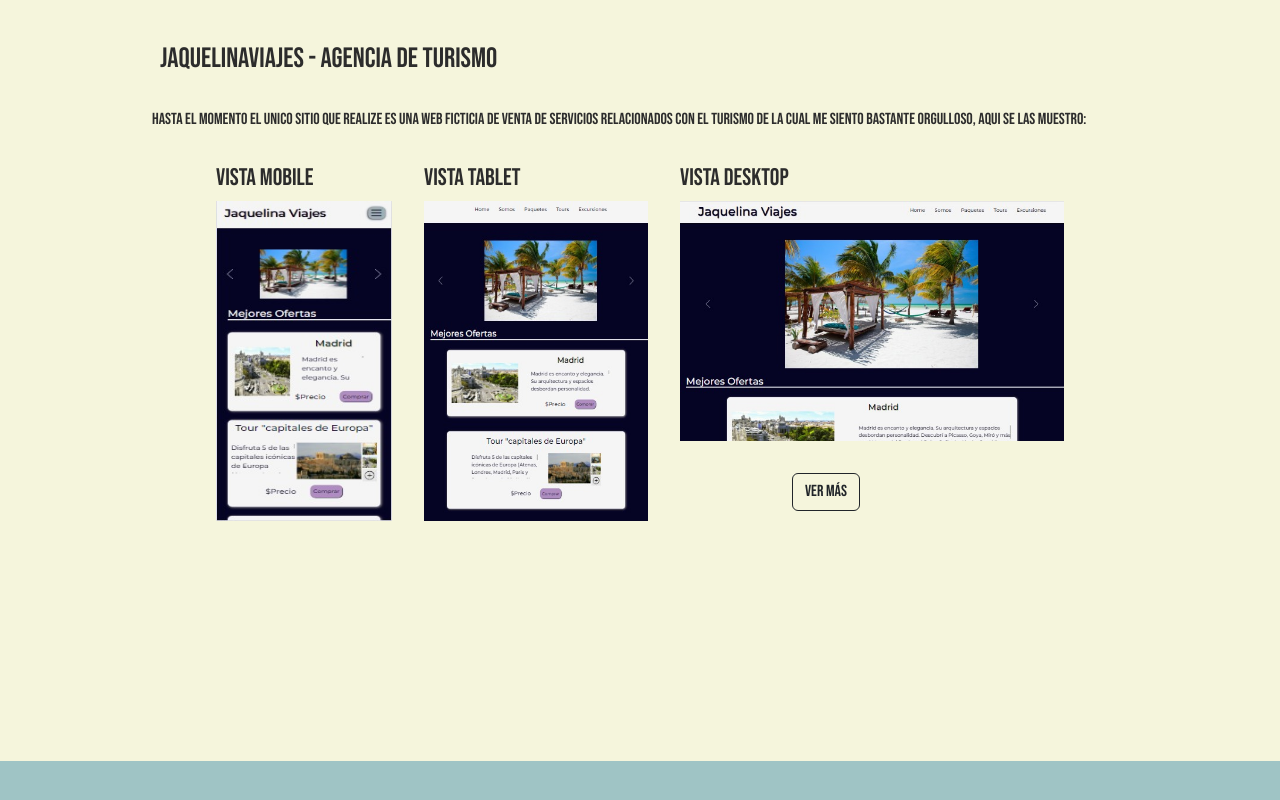
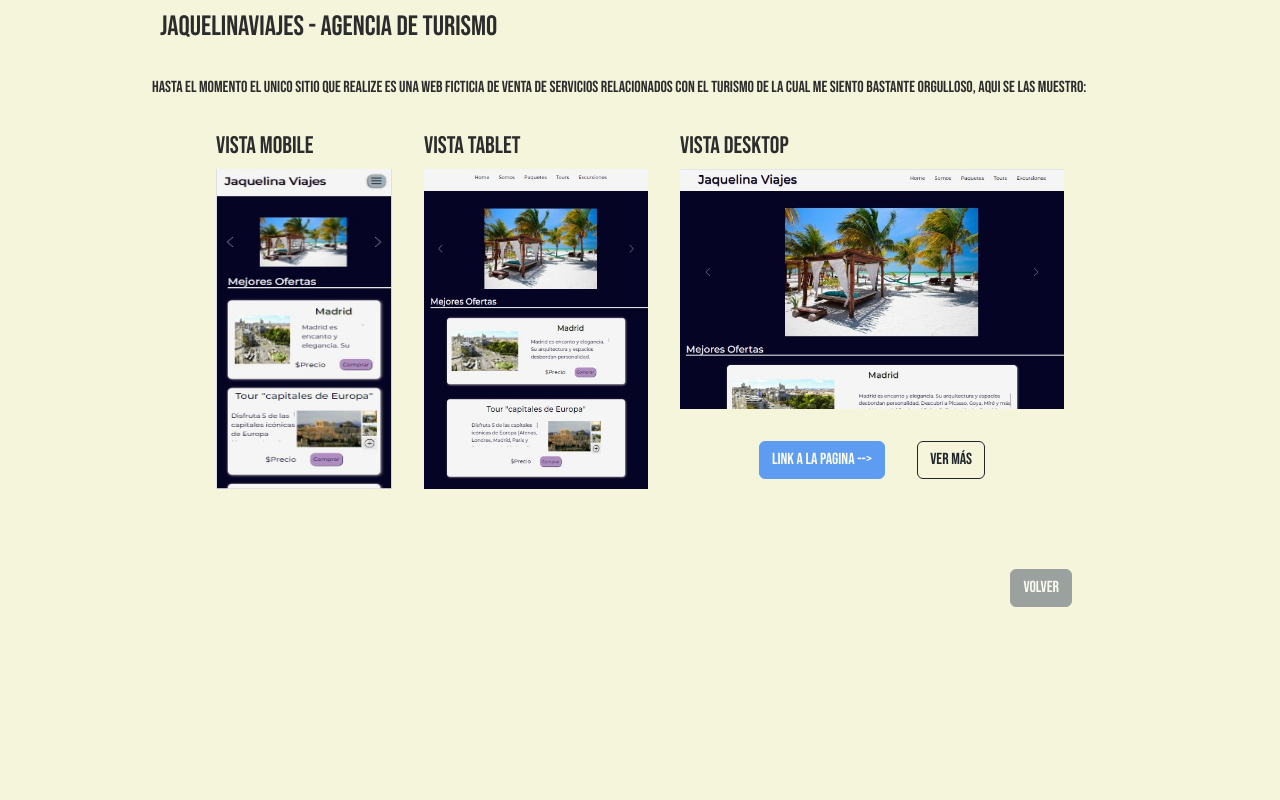
Before and after one commit to Jere222/Portafolio, a website: page index.html in a window 1280 px wide. Shown: the part 1836-2636 px from the top of the page. Before the commit the page ends 2597 px from the top, so only its background shows below. Drawn offline with nearby package versions, Linux system fonts and the light colour scheme.

Commit message:
arreglos varios y adhicion de boton 'volver'

```diff
--- a/index.html
+++ b/index.html
@@ -20,7 +20,7 @@
     <title>Portafolio - Desarrollo Web JB</title>
 </head>
 <body>
-    <header>
+    <header id="menu">
         <nav>
             <ul>
                 <li><a href="#sobreMi">Sobre Mi</a></li>
@@ -54,6 +54,7 @@
                         <li>Desarrollo web - CoderHouse</li>
                     </div>
                 </div>
+                <div class="volver"><a href="#menu"><button type="button" class="btn btn-secondary" disabled>Volver</button></a></div>
             </div>
             <div id="proyectos">
                 <h2 class="subtitulos">Mis Proyectos</h2>
@@ -72,10 +73,13 @@
                     <div>
                         <h4>Vista Desktop</h4>
                         <img class="pc" src="img/JaquelinaViajes-PC.jpg" alt="">
-                        <a href="https://jere222.github.io/PreEntrega3Bracamonte/" target="_blank"><button type="button" class="btn btn-outline-dark verMas">Ver más</button></a>
+                        <div class="botones">
+                            <button type="button" class="btn btn-primary" disabled>Link a la pagina --></button>
+                            <a href="https://jere222.github.io/PreEntrega3Bracamonte/" target="_blank"><button type="button" class="btn btn-outline-dark verMas">Ver más</button></a>
+                        </div>
                     </div>
                 </div>
-
+                <div class="volver"><a href="#menu"><button type="button" class="btn btn-secondary" disabled>Volver</button></a></div>
             </div>
 
     </main>
--- a/scss/_main.scss
+++ b/scss/_main.scss
@@ -28,3 +28,10 @@ main {
 .subtitulos {
     margin-left: 2rem;
 }
+.volver {
+    margin-top: 5rem;
+    padding-right: 8rem;
+    width: 100%;
+    display: flex;
+    justify-content: right;
+}
--- a/scss/_proyectos.scss
+++ b/scss/_proyectos.scss
@@ -2,7 +2,7 @@
     min-height: 100vh;
     color: $colorTexto;
     background-color: beige;
-    padding-top: 5rem;
+    padding-top: 3rem;
     @extend .container;
     padding-bottom: 15rem;
     h3 {
@@ -37,12 +37,9 @@
 
 
             }
-            .verMas {
-                margin-top: 2rem;
-                margin-left: 7rem;
-                a {
-                    text-decoration: none;
-                }
+            .botones {
+                padding-top: 2rem;
+                @include FlexCenter(row, 0, 2rem);
             }
         }
     }
```
Also changed, not shown: css/styles.css.
